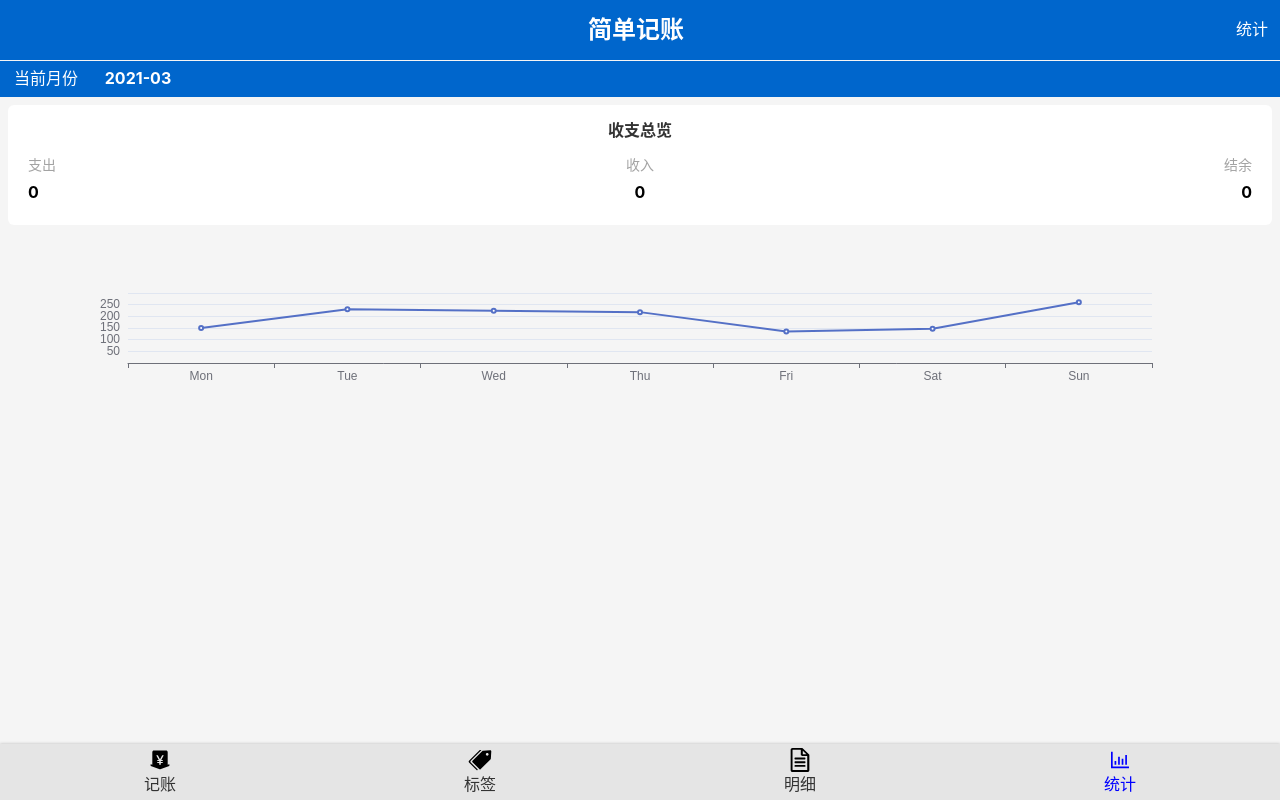
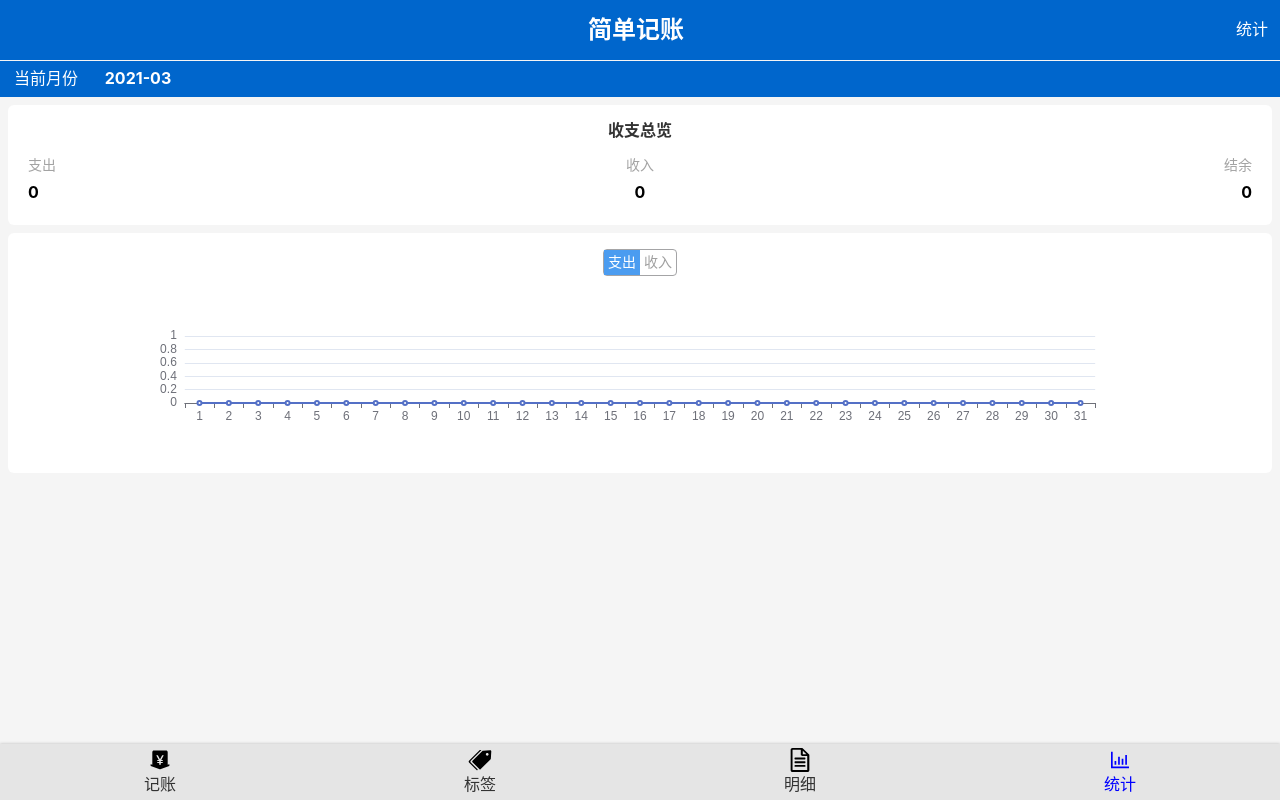
Before and after one commit to smy-101/bookkeeping, a React app: page /#/charts in a window 1280 px wide. Built offline with nearby package versions, Linux system fonts and the light colour scheme.

Commit message:
将每月数据导入charts中

```diff
--- a/src/components/Echarts.tsx
+++ b/src/components/Echarts.tsx
@@ -2,18 +2,35 @@ import React, { useEffect, useRef} from 'react';
 import * as echarts from 'echarts';
 
 type Props={
-    option:any;
+    yExpend : number[];
+    days:string[] | undefined;
 }
 
 
 const Echarts:React.FC<Props> = (props) => {
-    const option = props.option;
+    const option = {
+        // title:{
+        //     show:true,
+        //     text:'本月支出表',
+        // },
+        xAxis: {
+            type: 'category',
+            data: props.days
+        },
+        yAxis: {
+            type: 'value'
+        },
+        series: [{
+            data: props.yExpend,
+            type: 'line'
+        }]
+    };
     const container = useRef(null);
     const chart = useRef(null);
     useEffect(() => {
         // console.log(container.current);
         // @ts-ignore
-        container.current.style.width = `100%`;
+        container.current.style.width = `90%`;
         // @ts-ignore
         container.current.style.height = `100%`;
         // @ts-ignore
--- a/src/views/Charts.tsx
+++ b/src/views/Charts.tsx
@@ -3,14 +3,27 @@ import {Layout} from '../components/Layout';
 import {Echarts} from '../components/Echarts';
 import styled from 'styled-components';
 import {useRecords} from '../hooks/useRecords';
-import _ from 'lodash';
 import dayjs from 'dayjs';
 import {Total} from '../components/Total';
 import NP from 'number-precision';
 import {days} from '../lib/days'
+import {CategorySection} from './Money/CategorySection';
+
+const Center =styled.div`
+  display: flex;
+  align-items: center;
+  justify-content: center;
+`
 
 const Wrapper = styled.div`
-  height: 25vh;
+  background: white;
+  margin: 0 8px 8px 8px;
+  border-radius: 6px;
+  display: flex;
+  justify-content: center;
+  align-items: center;
+  flex-direction: column;
+  height: 30vh;
   width: 100vw;
 `;
 
@@ -45,23 +58,36 @@ const MonthWrapper = styled.div`
     }
   }
 `;
+const CategoryWrapper = styled.div`
+
+  display: flex;
+  justify-content: center;
+  align-items: center;
+  width: 75vw;
+  >section{
+    border: 1px solid rgb(164, 164, 166);
+    border-radius: 4px;
+    margin-top: 16px;
+    font-size: 14px;
+    >ul{
+      >li{
+        color: rgb(159, 159, 159);
+        padding: 4px;
+        &.selected{
+          background: rgb(75, 156, 240);
+          color: white;
+        }
+        &.selected::after{
+          display: none;
+        }
+      }
+    }
+  }
+`
 
 
-const option = {
-    xAxis: {
-        type: 'category',
-        data: ['Mon', 'Tue', 'Wed', 'Thu', 'Fri', 'Sat', 'Sun']
-    },
-    yAxis: {
-        type: 'value'
-    },
-    series: [{
-        data: [150, 230, 224, 218, 135, 147, 260],
-        type: 'line'
-    }]
-};
-
 const Charts = () => {
+    const [category, setCategory] = useState<'+' | '-'>('-');
     const today = dayjs().format('YYYY-MM');
     const [month, setMonth] = useState(today);
     const {records} = useRecords();
@@ -70,7 +96,6 @@ const Charts = () => {
     };
     const expendRecord = records.filter(r => r.category === '-');
     const incomeRecord = records.filter(r => r.category === '+');
-
     let incomeSum = 0;
     const monthIncome = incomeRecord.filter(r => r.month === month);
     monthIncome.forEach((m) => {
@@ -85,17 +110,8 @@ const Charts = () => {
 
     let balance = NP.minus(incomeSum, expendSum);
 
-    const monthlyExpend = _.groupBy(monthExpend,(m)=>{
-        return dayjs(m.date).format('YYYY-MM-DD');
-    })
-
-    // let y=0;
-    // const dailyExpend = expendRecord.filter(r=>r.date===`${month}-01`).forEach((d)=>{
-    //     return y = NP.plus(d.amount,y)
-    // })
 
     let yExpend=[];
-
     for (let i = 1; i <= dayjs(month).daysInMonth(); i++) {
         let date: string;
         if (i < 10) {
@@ -114,9 +130,28 @@ const Charts = () => {
             yExpend.push(y);
         }
     }
-    console.log(yExpend);
-    // console.log(days(month));
-    // console.log(dailyIncome);
+
+    let yIncome=[];
+    for (let i=1;i<=dayjs(month).daysInMonth();i++){
+        let date:string;
+        if (i < 10) {
+            date = `${month}-0${i}`;
+        } else {
+            date = `${month}-${i}`;
+        }
+        let y = 0;
+        if ((incomeRecord.filter(r=>r.date===date)).length===0){
+            yIncome.push(0)
+        }else {
+            const dailyIncome = incomeRecord.filter(r=>r.date===date);
+            dailyIncome.forEach((d)=>{
+                return y = NP.plus(d.amount,y)
+            })
+            yIncome.push(y)
+        }
+    }
+    console.log(category);
+
     return (
         <Layout content="统计">
             <MonthWrapper>
@@ -127,9 +162,18 @@ const Charts = () => {
                 </button>
             </MonthWrapper>
             <Total balance={balance} expend={expendSum} income={incomeSum}/>
-            <Wrapper>
-                <Echarts option={option}/>
-            </Wrapper>
+            <Center>
+                <Wrapper>
+                    <CategoryWrapper>
+                        <CategorySection value={category} onChange={value => setCategory(value)}/>
+                    </CategoryWrapper>
+                    {category==='-'?
+                        <Echarts days={days(month)} yExpend={yExpend}/> :
+                        <Echarts days={days(month)} yExpend={yIncome}/>
+                    }
+                </Wrapper>
+            </Center>
+
         </Layout>
     );
 };
```
